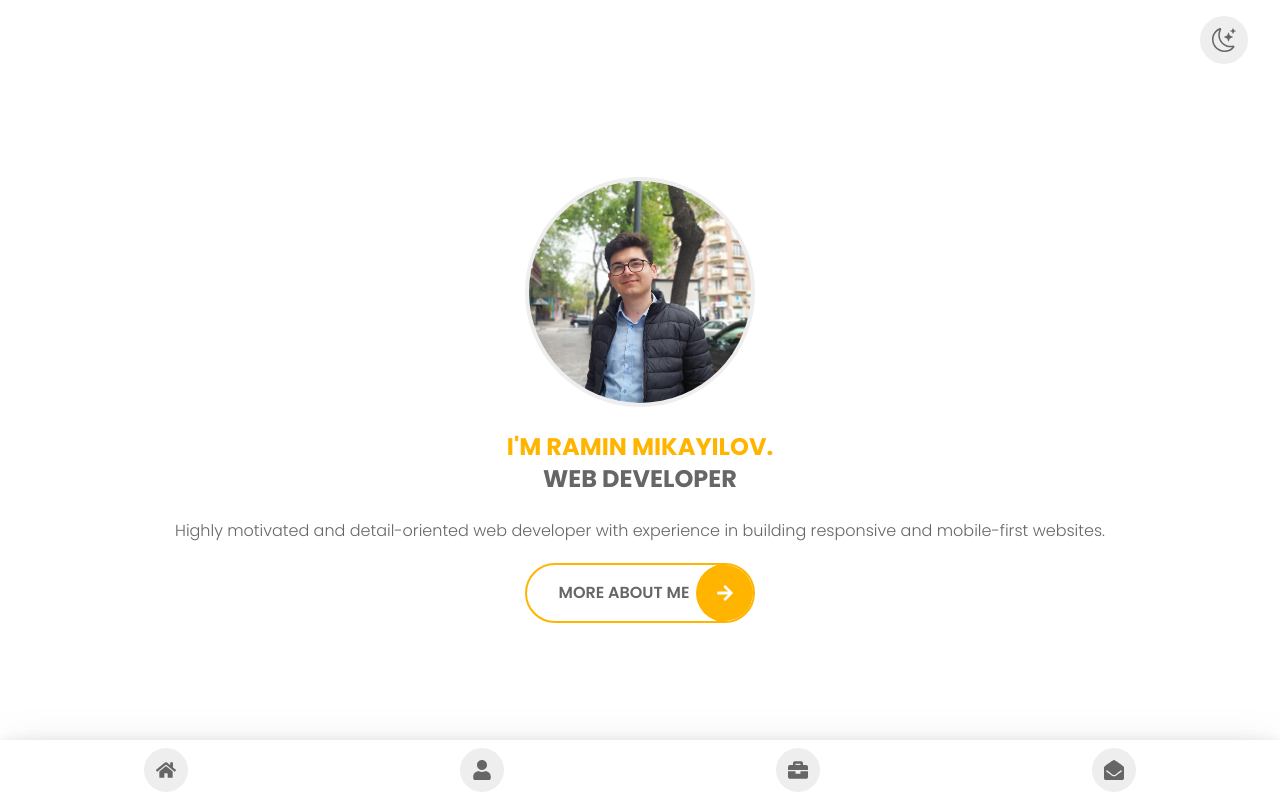
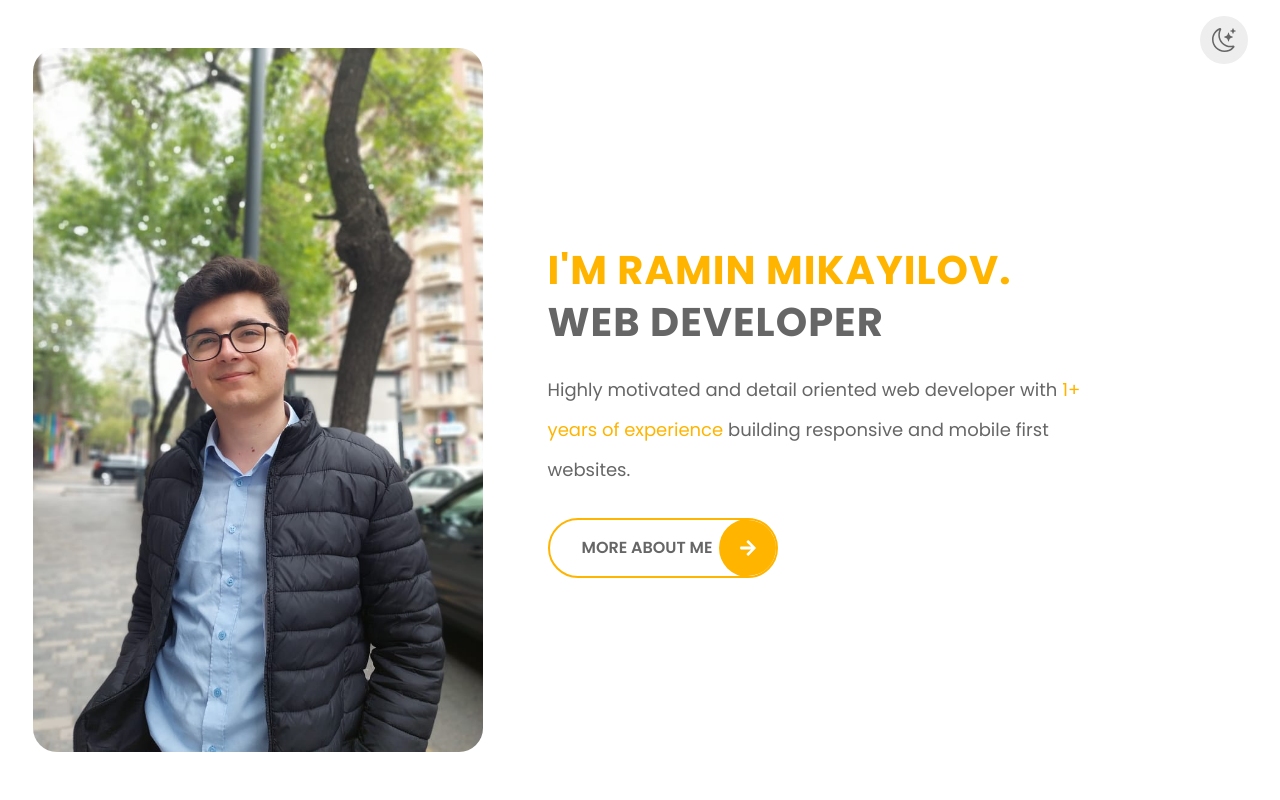
Before and after one commit to RaminMikayilov/My-portfolio, a React (Vite) app: page / in a window 1280 px wide. Built offline with nearby package versions, Linux system fonts and the light colour scheme.

Commit message:
Add responsive design to the Home page

```diff
--- a/src/components/Navbar.jsx
+++ b/src/components/Navbar.jsx
@@ -3,7 +3,7 @@ import { navitems } from "../data/navitems";
 
 const Navbar = () => {
   return (
-    <div className="fixed bottom-0 w-full bg-white shadow-[0px_4px_16px_rgba(17,17,26,0.1),_0px_8px_24px_rgba(17,17,26,0.1),_0px_16px_56px_rgba(17,17,26,0.1)]">
+    <div className="lg:hidden fixed bottom-0 w-full bg-white shadow-[0px_4px_16px_rgba(17,17,26,0.1),_0px_8px_24px_rgba(17,17,26,0.1),_0px_16px_56px_rgba(17,17,26,0.1)]">
       <div className="flex justify-around p-2">
         {navitems.map((item, index) => (
           <Link
--- a/src/pages/Home.jsx
+++ b/src/pages/Home.jsx
@@ -3,30 +3,33 @@ import { FaArrowRight } from "react-icons/fa";
 
 const Home = () => {
   return (
-    <div className="min-h-screen flex flex-col items-center justify-center">
+    <div className="min-h-screen flex flex-col items-center justify-center lg:flex-row lg:justify-around lg:pr-8 xl:pr-12 2xl:pr-20">
       <img
         src={profile}
         alt="Ramin"
-        className="rounded-full w-[230px] h-[230px] object-cover border-4 border-grey"
+        className="rounded-full w-[230px] h-[230px] sm:w-[270px] sm:h-[270px] object-cover border-4 border-grey md:mb-3 lg:rounded-3xl lg:border-none lg:w-[360px] xl:w-[420px] 2xl:w-[450px] lg:h-[88vh] lg:mb-0"
       />
 
-      <div className="uppercase text-2xl font-bold text-center p-6">
+      <div className="flex items-center flex-col lg:items-start lg:max-w-[500px] xl:max-w-[580px] 2xl:max-w-[620px]">
+        <div className="uppercase text-2xl sm:text-3xl md:text-4xl lg:text-[40px] sm:tracking-wide font-bold text-center lg:text-start py-6 sm:py-7 sm:space-y-1 md:space-y-2 lg:space-y-3">
           <h1 className="text-orange">i{`'`}m ramin mikayilov.</h1>
           <h2 className="text-grey-dark">web developer</h2>
         </div>
 
-      <p className="font-light text-grey-dark text-center max-w-[90%]">
-        Highly motivated and detail-oriented web developer with experience in
-        building responsive and mobile-first websites.
+        <p className="font-normal text-sm lg:text-lg leading-7 lg:leading-10 text-grey-dark text-center lg:text-start mb-6 sm:mb-7 max-w-[90%] sm:max-w-[75%] md:max-w-[65%] lg:max-w-[90%]">
+          Highly motivated and detail oriented web developer with{" "}
+          <span className="text-orange">1+ years of experience</span> building
+          responsive and mobile first websites.
         </p>
 
-      <button className="button mt-5 uppercase relative font-semibold text-grey-dark border-orange hover:text-white duration-300 border-2 rounded-full py-4 pl-8 pr-16">
+        <button className="button uppercase relative font-semibold text-grey-dark border-orange hover:text-white duration-300 border-2 rounded-full py-4 pl-8 pr-16">
           more about me
           <span className="p-5 bg-orange text-white absolute right-[-1px] top-[-1px] rounded-full">
             <FaArrowRight className="text-lg font-bold rounded-full" />
           </span>
         </button>
       </div>
+    </div>
   );
 };
 
--- a/tailwind.config.js
+++ b/tailwind.config.js
@@ -2,16 +2,20 @@
 export default {
   content: ["./index.html", "./src/**/*.{js,jsx}"],
   theme: {
+    screens: {
+      sm: "576px",
+      md: "768px",
+      lg: "976px",
+      xl: "1120px",
+      "2xl": "1220px",
+    },
     extend: {
       colors: {
-        "grey": "#EEE",
+        grey: "#EEE",
         "grey-dark": "#666",
-        "orange": "#FFB400",
-        "dark": "#111111",
+        orange: "#FFB400",
+        dark: "#111111",
       },
-    },
-    shadow: {
-      "shadow": "0 0 10px rgba(0, 0, 0, 0.5)",
     },
   },
   plugins: [],
```
Lines whose indentation alone changed are shown as unchanged.
